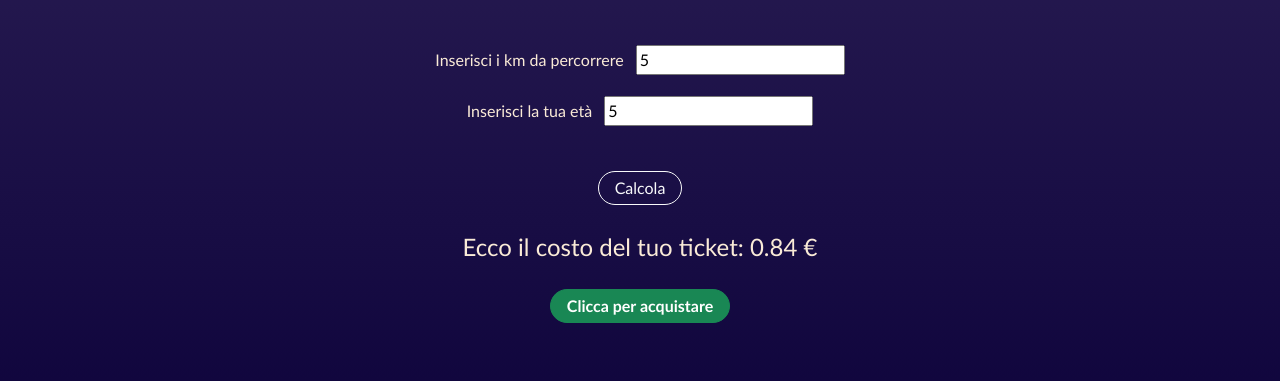
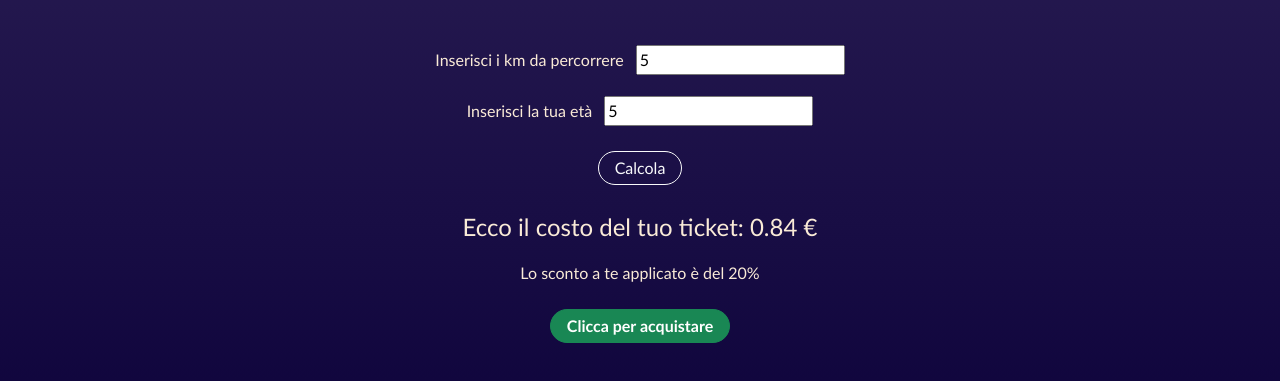
Before and after one commit to ValentinaZussino/js-biglietto-treno-form, a plain HTML site: page index.html in a window 1280 px wide. Both pictures are taken after typing "5", "5" into the empty fields and a click on the button "Calcola". Shown: the part 295-676 px from the top of the page. Drawn offline with nearby package versions, Linux system fonts and the light colour scheme.

Commit message:
continuaz layout + aggiunta visualiz sconto su pag

```diff
--- a/index.html
+++ b/index.html
@@ -12,17 +12,18 @@
 <body>
     <h1>benvenuto su TicketTrain</h1>
     <p class="mb-5">Inserisci i dati richiesti di seguito per calcolare il prezzo del tuo biglietto</p>
-    <form action="">
+    <form action="" class="w-50 m-auto pb-4">
         <label for="distance" class="pe-2 mb-4">Inserisci i km da percorrere</label>
         <input type="number" placeholder="0" id="km" name="distance">
         <br>
         <label for="user-age" class="pe-2 mb-4">Inserisci la tua età</label>
         <input type="number" placeholder="0" id="age" class="user-age">
         <br>
-        <button type="submit" id="btn-calcola" class="btn btn-outline-light rounded-pill px-3 py-1 my-4">Calcola</button>
-        <p id="ticket-price" class="fs-4">Ecco il costo del tuo ticket:</p>
-        <button class="btn btn-success rounded-pill fw-bold px-3 py-1 mt-2">Clicca per acquistare</button>
+        <button type="submit" id="btn-calcola" class="btn btn-outline-light rounded-pill px-3 py-1 mt-1">Calcola</button>
     </form>
+    <p id="ticket-price" class="fs-4">Ecco il costo del tuo ticket:</p>
+    <p id="discount-applied"></p>
+    <button class="btn btn-success rounded-pill fw-bold px-3 py-1 mt-2">Clicca per acquistare</button>
     <!-- js -->
     <script src="./js/script.js"></script>
 </body>
--- a/js/script.js
+++ b/js/script.js
@@ -7,10 +7,13 @@ const ticketPrice = function(){
     let priceForNumbKm = 0.21 * km;
         if(age < 18){
             priceForNumbKm = priceForNumbKm * 0.80;
+            document.getElementById("discount-applied").innerHTML = 'Lo sconto a te applicato &egrave; del 20&percnt;'
         } else if(age > 65){
             priceForNumbKm = priceForNumbKm * 0.60;
+            document.getElementById("discount-applied").innerHTML = 'Lo sconto a te applicato &egrave; del 40&percnt;'
         } else {
             priceForNumbKm = priceForNumbKm;
+            document.getElementById("discount-applied").innerHTML = 'Nessuna scontistica prevista'
         }
         console.log(priceForNumbKm);
         document.getElementById("ticket-price").innerHTML = 'Ecco il costo del tuo ticket: ' + priceForNumbKm.toFixed(2) + ' &euro;';
```
